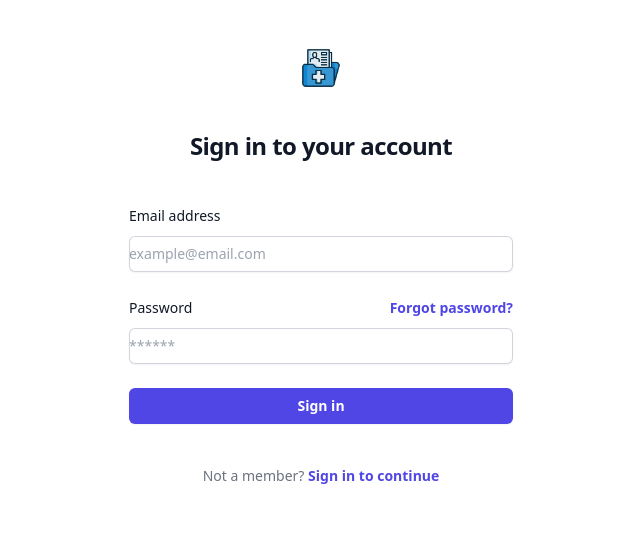
After one commit to seyLu/medrec, a Django app: page /login/ in a window 1280 px wide. The commit adds this page. Shown: the top 535 px of the page, without its empty margins (319-959 px from the left). Run offline with Django 4.2, Linux system fonts and the light colour scheme; parts of the project's set-up code (start-up, migrations or seed data) failed here and were passed over; some libraries are stand-ins or nearby versions.

Commit message:
feat: add login form

```diff
--- a/app/settings.py
+++ b/app/settings.py
@@ -47,6 +47,7 @@ INSTALLED_APPS = [
     # tailwind generated
     "theme",
     # internal apps
+    "auth.apps.AuthConfig",
     "medrec",
     "users",
 ]
@@ -143,3 +144,6 @@ TAILWIND_APP_NAME = "theme"
 INTERNAL_IPS = [
     "127.0.0.1",
 ]
+
+LOGIN_URL = "/login/"
+LOGOUT_REDIRECT_URL = "/login/"
--- a/app/urls.py
+++ b/app/urls.py
@@ -20,4 +20,5 @@ from django.urls import include, path
 urlpatterns = [
     path("admin/", admin.site.urls),
     path("", include("medrec.urls")),
+    path("", include("auth.urls")),
 ]
--- /dev/null
+++ b/auth/admin.py
@@ -0,0 +1 @@
+# Register your models here.
--- /dev/null
+++ b/auth/apps.py
@@ -0,0 +1,6 @@
+from django.apps import AppConfig
+
+
+class AuthConfig(AppConfig):
+    default_auto_field = "django.db.models.BigAutoField"
+    name = "auth.apps"
--- /dev/null
+++ b/auth/models.py
@@ -0,0 +1 @@
+# Create your models here.
--- /dev/null
+++ b/auth/templates/auth/login.html
@@ -0,0 +1,66 @@
+{% extends 'base.html' %}
+{% load static %}
+
+{% block title %}
+  Login :: medrec
+{% endblock title %}
+
+{% block main %}
+  <div class="flex min-h-full flex-col justify-center px-6 py-12 lg:px-8">
+    <div class="sm:mx-auto sm:w-full sm:max-w-sm">
+      <img class="mx-auto h-10 w-auto"
+           src="{% static 'theme/medrec.png' %}"
+           alt="medrec">
+      <h2 class="mt-10 text-center text-2xl font-bold leading-9 tracking-tight text-gray-900">Sign in to your account</h2>
+    </div>
+
+    <div class="mt-10 sm:mx-auto sm:w-full sm:max-w-sm">
+      <form class="space-y-6" action="#" method="POST">
+        <div>
+          <label for="email" class="block text-sm font-medium leading-6 text-gray-900">Email address</label>
+          <div class="mt-2">
+            <input id="email"
+                   name="email"
+                   type="email"
+                   autocomplete="email"
+                   placeholder="example@email.com"
+                   required
+                   class="block w-full rounded-md border-0 py-1.5 text-gray-900 shadow-sm ring-1 ring-inset ring-gray-300 placeholder:text-gray-400 focus:ring-2 focus:ring-inset focus:ring-indigo-600 sm:text-sm sm:leading-6">
+          </div>
+        </div>
+
+        <div>
+          <div class="flex items-center justify-between">
+            <label for="password"
+                   class="block text-sm font-medium leading-6 text-gray-900">Password</label>
+            <div class="text-sm">
+              <a href="#" class="font-semibold text-indigo-600 hover:text-indigo-500">Forgot password?</a>
+            </div>
+          </div>
+          <div class="mt-2">
+            <input id="password"
+                   name="password"
+                   type="password"
+                   autocomplete="current-password"
+                   placeholder="******"
+                   required
+                   class="block w-full rounded-md border-0 py-1.5 text-gray-900 shadow-sm ring-1 ring-inset ring-gray-300 placeholder:text-gray-400 focus:ring-2 focus:ring-inset focus:ring-indigo-600 sm:text-sm sm:leading-6">
+          </div>
+        </div>
+
+        <div>
+          <button type="submit"
+                  class="flex w-full justify-center rounded-md bg-indigo-600 px-3 py-1.5 text-sm font-semibold leading-6 text-white shadow-sm hover:bg-indigo-500 focus-visible:outline focus-visible:outline-2 focus-visible:outline-offset-2 focus-visible:outline-indigo-600">
+            Sign in
+          </button>
+        </div>
+      </form>
+
+      <p class="mt-10 text-center text-sm text-gray-500">
+        Not a member?
+        <a href="#"
+           class="font-semibold leading-6 text-indigo-600 hover:text-indigo-500">Sign in to continue</a>
+      </p>
+    </div>
+  </div>
+{% endblock main %}
--- /dev/null
+++ b/auth/tests.py
@@ -0,0 +1 @@
+# Create your tests here.
--- /dev/null
+++ b/auth/urls.py
@@ -0,0 +1,9 @@
+from django.urls import path
+
+from . import views
+
+urlpatterns = [
+    path("login/", views.LoginView.as_view(), name="login"),
+    path("auth/logout/", views.LogoutView.as_view(), name="logout"),
+    path("register/", views.RegisterView.as_view(), name="register"),
+]
--- /dev/null
+++ b/auth/views.py
@@ -0,0 +1,20 @@
+from django.contrib.auth import logout
+from django.http import HttpRequest, HttpResponse
+from django.shortcuts import render
+from django.views.generic import View
+
+
+class LoginView(View):
+    def get(self, request: HttpRequest) -> HttpResponse:
+        return render(request, "auth/login.html")
+
+
+class LogoutView(View):
+    def post(self, request: HttpRequest) -> HttpResponse:
+        logout(request)
+        return HttpResponse({"message": "Successfully logged out."})
+
+
+class RegisterView(View):
+    def get(self, request: HttpRequest) -> HttpResponse:
+        return render(request, "auth/register.html")
--- a/medrec/templates/medrec/index.html
+++ b/medrec/templates/medrec/index.html
@@ -4,9 +4,6 @@
   medrec
 {% endblock title %}
 
-{% block scripts %}
-{% endblock scripts %}
-
 {% block main %}
   hello world
 {% endblock main %}
--- a/pyproject.toml
+++ b/pyproject.toml
@@ -51,4 +51,4 @@ profile = "django"
 indent = 2
 use_gitignore = true
 max_blank_lines = 1
-ignore = "T002,H029"
+ignore = "T002,H029,H006"
```
Also changed, not shown: auth/__init__.py (added), auth/migrations/__init__.py (added), auth/templates/auth/register.html (added), theme/static/theme/medrec.png (added).
